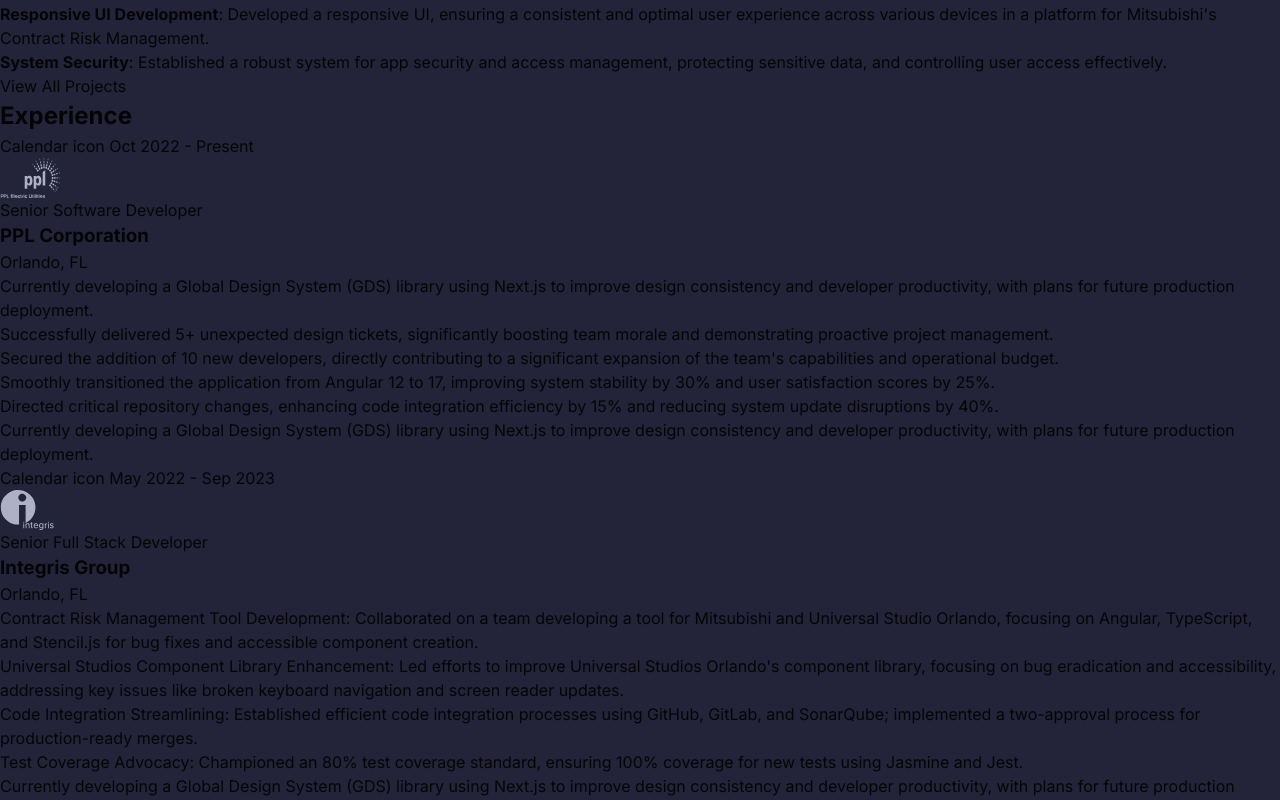
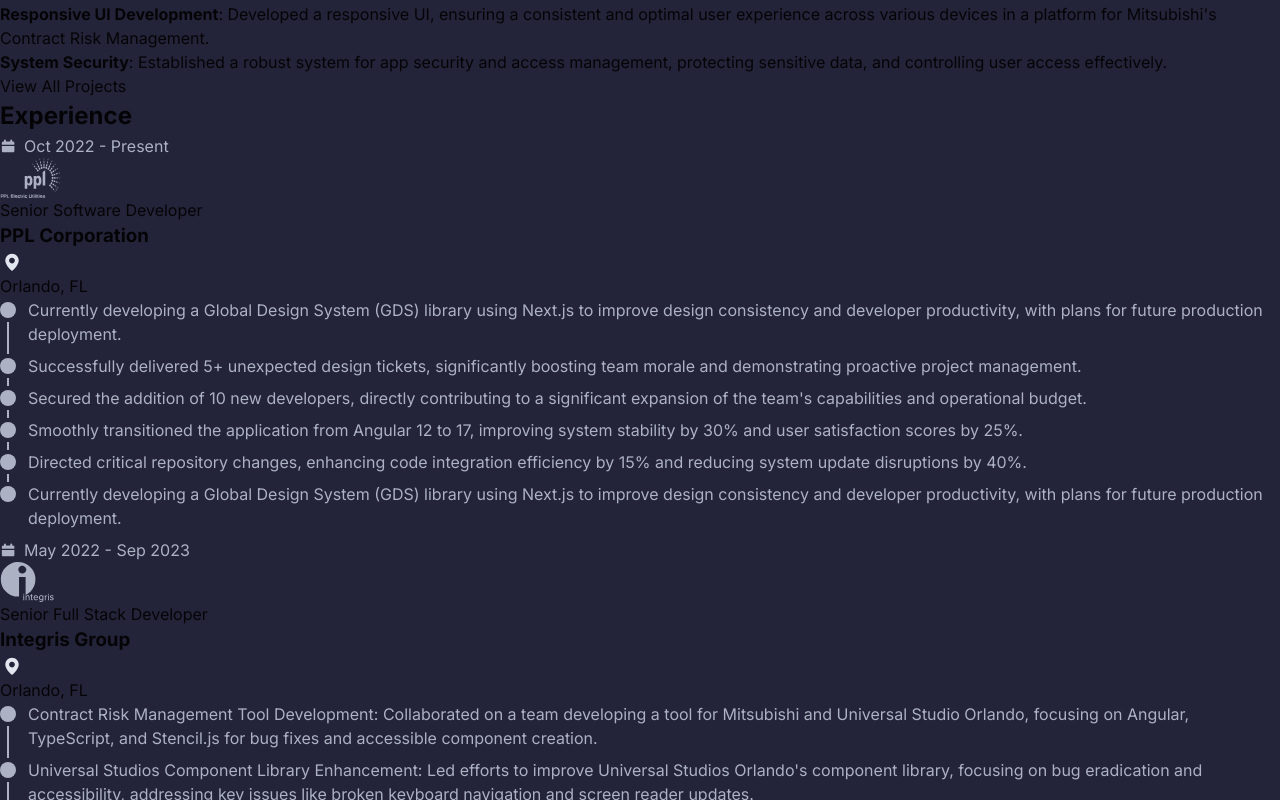
Before and after one commit to royeradames/royeradames-web-v2, an Angular app: page / in a window 1280 px wide. Shown: the part 2340-3140 px from the top of the page. Built offline with nearby package versions, Linux system fonts and the light colour scheme.

Commit message:
Refactor education and experience components to use consistent data structure by renaming variables and updating HTML bindings. Replace achievement arrays with a unified 'achievementList' property for improved clarity and maintainability.

```diff
--- a/src/app/pages/main/components/resume/components/education/education.html
+++ b/src/app/pages/main/components/resume/components/education/education.html
@@ -1,32 +1,32 @@
 <section class="education">
   <h2 class="education__title">Education</h2>
   <div class="education__content">
-    @for (education of education; track $index) {
+    @for (data of dataList; track $index) {
     <section class="education__item">
       <header class="education__item-header">
-        @if (education.logo) {
+        @if (data.logo) {
         <app-image
-          [name]="education.logo.name"
-          [alt]="education.logo.name"
-          [height]="education.logo.height"
-          [width]="education.logo.width"
+          [name]="data.logo.name"
+          [alt]="data.logo.name"
+          [height]="data.logo.height"
+          [width]="data.logo.width"
           [type]="'companies-logo'"
         ></app-image>
         }
 
         <div class="education__item-content">
           <h3 class="education__item-title">
-            {{ education.title }}
+            {{ data.title }}
           </h3>
           <app-dates-range
-            [startDate]="education.startDate"
-            [endDate]="education.endDate"
+            [startDate]="data.startDate"
+            [endDate]="data.endDate"
           ></app-dates-range>
         </div>
       </header>
       <ul class="education__item-achievements">
-        @for (achievement of education.achievements; track $index) {
-        <app-ra-item [isLast]="!($index === education.achievements.length - 1)">
+        @for (achievement of data.achievementList; track $index) {
+        <app-ra-item [isLast]="!($index === data.achievementList.length - 1)">
           {{ achievement }}
         </app-ra-item>
         }
--- a/src/app/pages/main/components/resume/components/education/education.ts
+++ b/src/app/pages/main/components/resume/components/education/education.ts
@@ -1,8 +1,8 @@
 import { Component } from '@angular/core';
 import educationData from '@shared/data/resume/education.data';
 import { Image } from '@shared/components/image/image';
-import { RaItem } from "@shared/components/ra-item/ra-item";
-import { DatesRange } from "@shared/components/dates-range/dates-range";
+import { RaItem } from '@shared/components/ra-item/ra-item';
+import { DatesRange } from '@shared/components/dates-range/dates-range';
 
 @Component({
   selector: 'app-education',
@@ -11,5 +11,5 @@
   imports: [Image, RaItem, DatesRange],
 })
 export class Education {
-  public education = educationData;
+  public dataList = educationData;
 }
--- a/src/app/pages/main/components/resume/components/experience/experience.html
+++ b/src/app/pages/main/components/resume/components/experience/experience.html
@@ -1,40 +1,50 @@
 <section class="experience">
   <h2 class="experience__title">Experience</h2>
   <div class="experience__list">
-    @for (experience of experience; track $index) {
+    @for (data of dataList; track $index) {
     <section class="experience__item">
       <header class="experience__item-header">
-        <p class="experience__item-date">
-          Calendar icon {{ experience.startDate }} - {{ experience.endDate }}
-        </p>
+        <app-dates-range
+          [startDate]="data.startDate"
+          [endDate]="data.endDate"
+        ></app-dates-range>
         <div class="experience__item-company">
-          @if (experience.companyLogo) {
+          @if (data.logo) {
           <app-image
-            [name]="experience.companyLogo.name"
-            [alt]="experience.companyLogo.name"
-            [height]="experience.companyLogo.height"
-            [width]="experience.companyLogo.width"
+            [name]="data.logo.name"
+            [alt]="data.logo.name"
+            [height]="data.logo.height"
+            [width]="data.logo.width"
             [type]="'companies-logo'"
           ></app-image>
           }
           <div class="experience__item-details">
             <p class="experience__item-title">
-              {{ experience.title }}
+              {{ data.title }}
             </p>
             <h3 class="experience__item-name">
-              {{ experience.companyName }}
+              {{ data.companyName }}
             </h3>
             <p class="experience__item-location">
-              {{ experience.location }}
+              <app-image
+                [name]="'location-icon.svg'"
+                [alt]="'location-icon.svg'"
+                [height]="24"
+                [width]="24"
+                [type]="'icons'"
+              ></app-image>
+              {{ data.location }}
             </p>
           </div>
         </div>
       </header>
-      <div class="experience__item-achievements">
-        @for (achievement of experience.achivementList; track $index) {
-        <p class="experience__item-achievement">{{ achievement }}</p>
+      <ul class="experience__item-achievements">
+        @for (achievement of data.achivementList; track $index) {
+        <app-ra-item [isLast]="!($index === data.achivementList.length - 1)">
+          {{ achievement }}
+        </app-ra-item>
         }
-      </div>
+      </ul>
     </section>
     }
   </div>
--- a/src/app/pages/main/components/resume/components/experience/experience.ts
+++ b/src/app/pages/main/components/resume/components/experience/experience.ts
@@ -1,13 +1,15 @@
 import { Component } from '@angular/core';
 import experienceData from '@shared/data/resume/experience.data';
 import { Image } from '@shared/components/image/image';
+import { RaItem } from "@shared/components/ra-item/ra-item";
+import { DatesRange } from "@shared/components/dates-range/dates-range";
 
 @Component({
   selector: 'app-experience',
   templateUrl: './experience.html',
   styleUrl: './experience.css',
-  imports: [Image],
+  imports: [Image, RaItem, DatesRange],
 })
 export class Experience {
-  public experience = experienceData;
+  public dataList = experienceData;
 }
--- a/src/app/shared/data/resume/education.data.ts
+++ b/src/app/shared/data/resume/education.data.ts
@@ -8,7 +8,7 @@
     title: 'Bloom Institute of Technology',
     startDate: 'Aug 2020',
     endDate: 'current',
-    achievements: [
+    achievementList: [
       'Enhanced Agile and Scrum methodologies, focusing on adaptability and continuous improvement.',
       'Acquired proficiency in Tridion CMS for collaborative content and knowledge management.',
       'Developed skills in Regular Expressions (Regex) for efficient text searching and pattern matching in programming tasks.',
@@ -25,7 +25,7 @@
     title: 'Echelon Fitness In-house Training',
     startDate: 'Jan 2022',
     endDate: 'May 2023',
-    achievements: [
+    achievementList: [
       'Gained expertise in project management tools like JIRA, and learned about relational databases and TypeORM for efficient database management.',
       'Acquired knowledge in various technologies including Angular, NestJS, Svelte, and AWS, focusing on application deployment and cloud infrastructure management.',
       "Developed skills in unit testing using Echelon's custom testing framework, Flagpole.js, to ensure application reliability and stability.",
@@ -41,7 +41,7 @@
     title: 'Bloom Institute of Technology',
     startDate: 'Aug 2020',
     endDate: '',
-    achievements: [
+    achievementList: [
       'Graduated from a comprehensive 960-hour online program in Computer Science, specializing in JavaScript, HTML, CSS, Node.js, React, and Redux.',
       'Developed a solid foundation in HTML & CSS, encompassing responsive design, accessibility, and browser compatibility.',
       'Advanced skills in JavaScript and TypeScript, focusing on modern programming concepts and best practices.',
--- a/src/app/shared/data/resume/experience.data.ts
+++ b/src/app/shared/data/resume/experience.data.ts
@@ -2,7 +2,7 @@
   {
     startDate: 'Oct 2022',
     endDate: 'Present',
-    companyLogo: {
+    logo: {
       name: 'ppl-logo.svg',
       height: 40,
       width: 61,
@@ -22,7 +22,7 @@
   {
     startDate: 'May 2022',
     endDate: 'Sep 2023',
-    companyLogo: {
+    logo: {
       name: 'integris-logo.svg',
       height: 40,
       width: 54,
@@ -41,7 +41,7 @@
   {
     startDate: 'Jan 2022',
     endDate: 'May 2022',
-    companyLogo: {
+    logo: {
       name: 'echelon-logo-small.svg',
       height: 40,
       width: 40,
@@ -58,7 +58,7 @@
   {
     startDate: 'Jun 2021',
     endDate: 'Dec 2021',
-    companyLogo: {
+    logo: {
       name: 'breakthrough-development-logo.svg',
       height: 40,
       width: 43,
```
